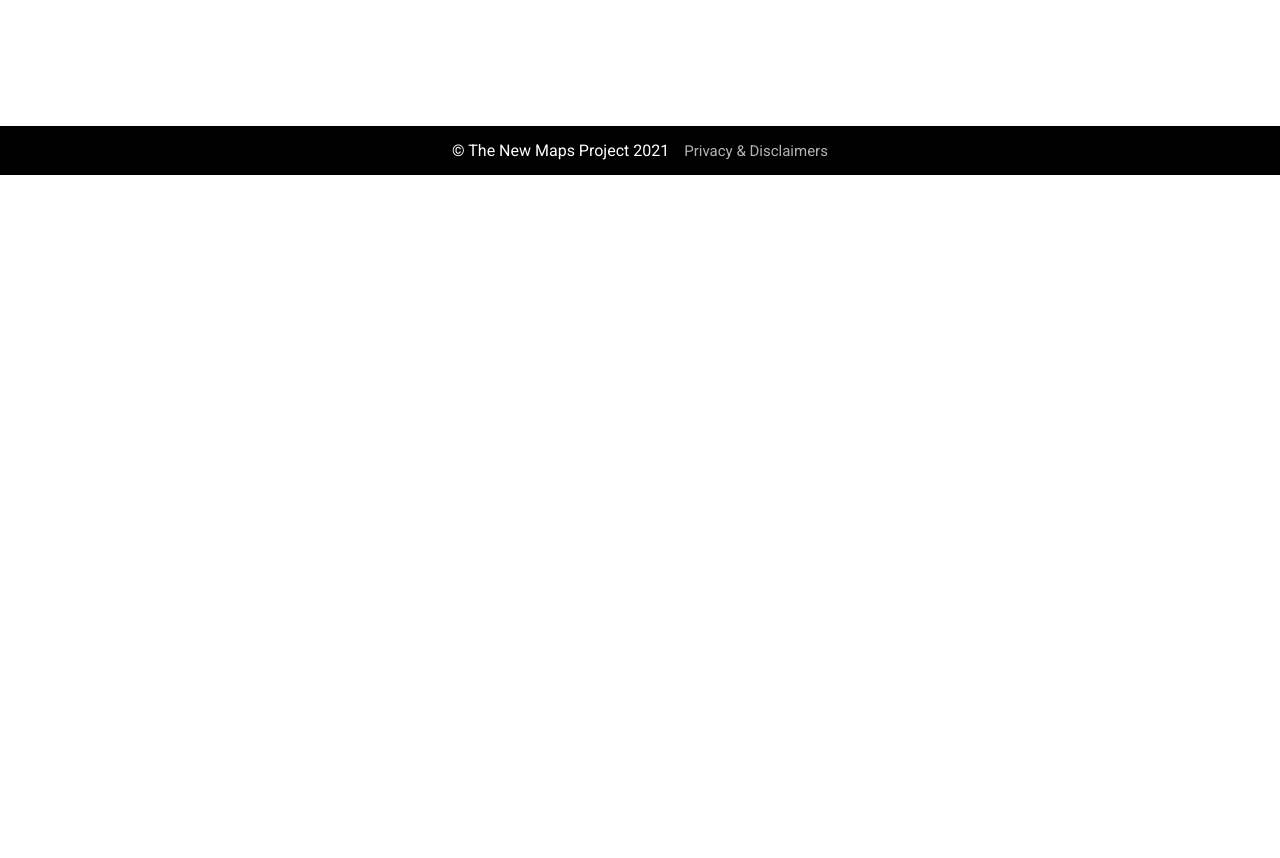
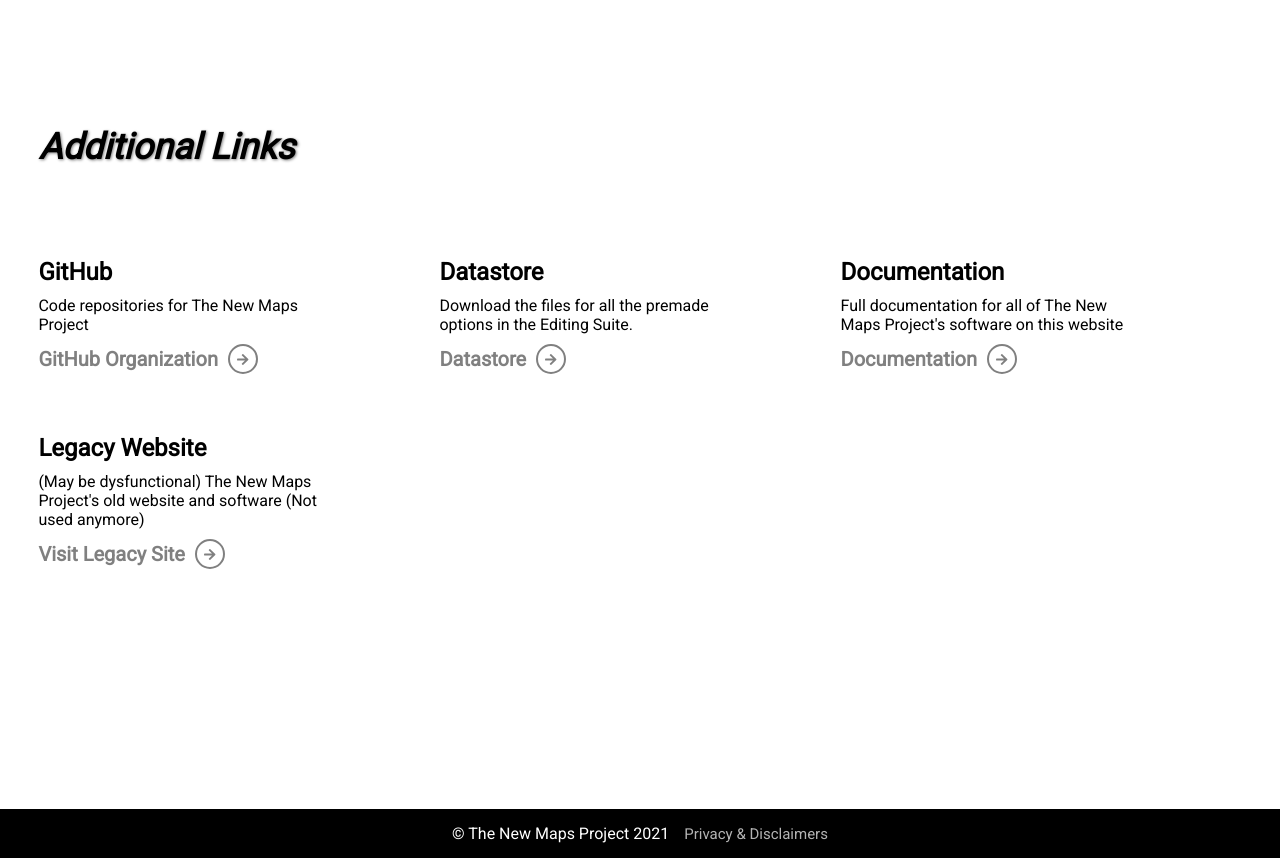
Before and after one commit to The-New-Maps-Project/website, a Next.js app: page / in a window 1280 px wide. Shown: the part 1800-2658 px from the top of the page. Before the commit the page ends 1975 px from the top, so only its background shows below. Built offline with nearby package versions, Linux system fonts and the light colour scheme.

Commit message:
final edits to v2.1

```diff
--- a/pages/about.tsx
+++ b/pages/about.tsx
@@ -7,7 +7,9 @@ export default function About() {
     <div id="about">
       <div className="page-header">
         <h2>About</h2>
-        <p>About The New Map Project</p>
+        <p>About The New Maps Project</p>
+        <div className="background" style={{backgroundImage: 'url("/images/about.jpg")'}}></div>
+
       </div>
       <section id="about-paragraph">
         The New Maps Project is a software project created by Vincent Cai to
--- a/pages/contact.tsx
+++ b/pages/contact.tsx
@@ -12,6 +12,8 @@ export default function Contact(){
         <div className="page-header">
             <h2>Contact</h2>
             <p>Contact The New Maps Project</p>
+            <div className="background" style={{backgroundImage: 'url("/images/contact.jpg")'}}></div>
+
         </div>
 
 
--- a/pages/datastore.tsx
+++ b/pages/datastore.tsx
@@ -7,6 +7,7 @@ export default function Datastore(){
         <div className="page-header">
             <h2>Datastore</h2>
             <p>Data to input into The New Maps Project's online visualizer. All are plain text files (.txt)</p>
+            <div className="background" style={{backgroundImage: 'url("/images/datastore.jpg")'}}></div>
         </div>
         <ul id="datastore-data">
             {options.map(d=>{
--- a/pages/documentation/[id].tsx
+++ b/pages/documentation/[id].tsx
@@ -83,6 +83,8 @@ export default function DocsRoot() {
       <div className="page-header">
         <h2>Documentation</h2>
         <p>The New Maps Project Documentation</p>
+        <div className="background" style={{backgroundImage: 'url("/images/docs.jpg")'}}></div>
+
       </div>
       <div id="docs-container">
         <div className="docs-col1">
--- a/pages/index.tsx
+++ b/pages/index.tsx
@@ -82,6 +82,38 @@ export default function Home() {
           </li>
           </ul>
       </section>
+      <section id="additional-links">
+        <h3>Additional Links</h3>
+        <ul>
+        <li>
+            <h5>GitHub</h5>
+            <p>
+              Code repositories for The New Maps Project
+            </p>
+            <ArrowLink href="" text="GitHub Organization"></ArrowLink>
+          </li>
+
+          <li>
+            <h5>Datastore</h5>
+            <p>
+              Download the files for all the premade options in the Editing Suite.
+            </p>
+            <ArrowLink href="/datastore" text="Datastore"></ArrowLink>
+          </li>
+
+          <li>
+            <h5>Documentation</h5>
+            <p>Full documentation for all of The New Maps Project's software on this website</p>
+            <ArrowLink href="/documentation" text="Documentation"></ArrowLink>
+          </li>
+
+          <li>
+            <h5>Legacy Website</h5>
+            <p>(May be dysfunctional) The New Maps Project's old website and software (Not used anymore)</p>
+            <ArrowLink href="https://thenewmapsproject.netlify.app" text="Visit Legacy Site"></ArrowLink>
+          </li>
+          </ul>
+      </section>
     </div>
   );
 }
--- a/styles/globals.scss
+++ b/styles/globals.scss
@@ -800,6 +800,52 @@ header {
   }
 }
 
+#additional-links{
+  margin-bottom: 30vh;
+  h3{
+    font-size: 36px;
+    font-style: italic;
+    text-shadow: 1px 1px 3px grey;
+    margin: 0px 0px 30px 0px;
+  }
+  ul{
+    display: grid;
+    grid-template-columns: repeat(4,1fr);
+    li{
+      max-width: 300px;
+      h5{
+        display: inline-block;
+        border-radius: 5px;
+        font-size: 24px;
+        margin: 60px 0px 0px 0px;
+      }
+      p{
+        margin: 10px 0px;
+      }
+    }
+  }
+}
+
+
+@media (max-width: 1400px){
+  #additional-links ul{
+    grid-template-columns: repeat(3,1fr);
+  }
+}
+
+
+@media (max-width: $breakpoint-large){
+  #additional-links ul{
+    grid-template-columns: repeat(2,1fr);
+  }
+}
+
+@media (max-width: $breakpoint-mobile){
+  #additional-links ul{
+    grid-template-columns: repeat(1,1fr);
+  }
+}
+
 #submitted{
   #user{
     padding: 5px 15px;
@@ -809,6 +855,13 @@ header {
     color: white;
     font-weight: bold;
     display: block;
+  }
+  #information{
+    p{
+      font-size: 20px;
+      line-height: 1.5;
+      margin: 10px 0px;
+    }
   }
   .image{
     height: 200px;
@@ -835,12 +888,15 @@ header {
       border-radius: 5px;
       font-size: 18px;
     }
+
   }
   #allmaps{
     display: grid;
     grid-template-columns: repeat(4,1fr);
+    margin: 10vh 0px 20vh 0px;
     li{
       max-width: 250px;
+      margin: 20px 0px;
       h6{
         margin: 10px 0px 0px 0px;
         font-size: 30px;
@@ -863,8 +919,10 @@ header {
     }
   }
   .showLogin{
-    margin-top: 30vh;
+    margin-top: 30px;
     margin-bottom: 20px;
+    transform:  translateY(50px);
+    color: grey
   }
   #login-area{
     margin: 20px 0px;
@@ -873,6 +931,31 @@ header {
       border-radius: 5px;
       margin: 5px;
     }
+  }
+  #links{
+    h4{
+      font-size: 30px;
+      margin: 30px 0px 10px 0px;
+    }
+  }
+}
+
+@media (max-width: 1400px){
+  #submitted #allmaps{
+    grid-template-columns: repeat(3,1fr);
+  }
+}
+
+
+@media (max-width: $breakpoint-large){
+  #submitted #allmaps{
+    grid-template-columns: repeat(2,1fr);
+  }
+}
+
+@media (max-width: $breakpoint-mobile){
+  #submitted #allmaps{
+    grid-template-columns: repeat(1,1fr);
   }
 }
 
@@ -2114,18 +2197,36 @@ h3.mymaps {
 
 
 .page-header{
-  padding: 5vh 20px;
+  position: relative;
+  padding: 8vh 20px;
   background-color: lightgrey;
   box-shadow: 3px 3px 5px rgb(119, 119, 119);
   margin: 30px 0px;
+  z-index: 2;
   h2{
-    font-size: 30px;
+    font-size: 36px;
     font-weight: bold;
+    text-shadow: 1px 1px 3px rgb(75, 75, 75);
     margin: 0px;
   }
   p{
     font-size: 16px;
     margin: 0px
+  }
+  .background{
+    width: 100%;
+    height: 100%;
+    position: absolute;
+    top: 0px;
+    left: 0px;
+    background-repeat: no-repeat;
+    background-position: center;
+    background-size: cover;
+    z-index: -1;
+    opacity: 0.4;
+  }
+  &.lighten{
+    background-color: rgba($color: #979797, $alpha: 0.5);
   }
 }
 
```
Also changed, not shown: pages/submitted.tsx (+23 -3 lines).
